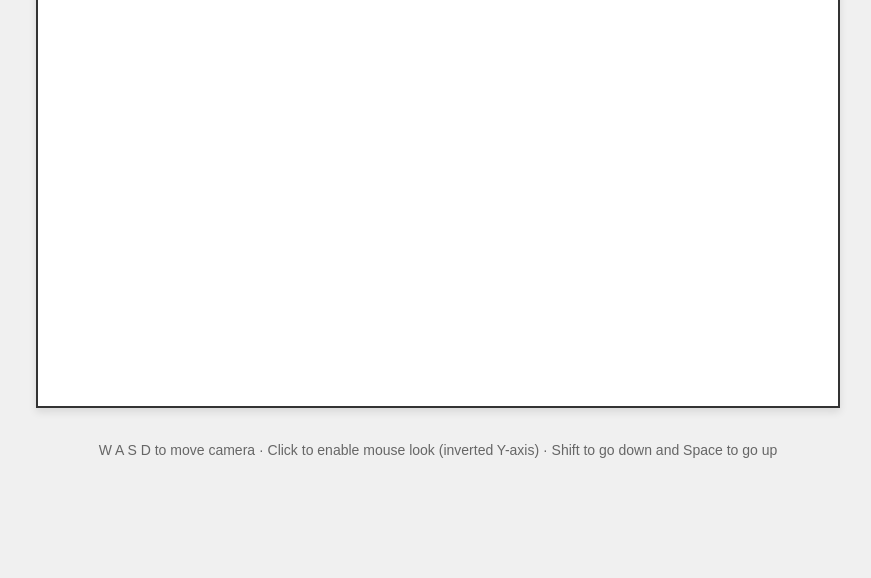
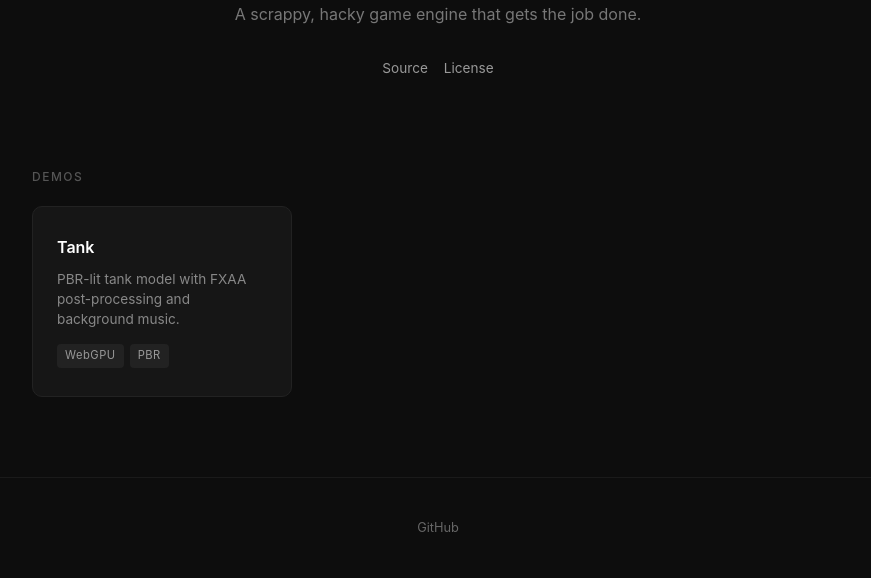
Before and after one commit to mind-matrix/JunkEngine, a website built with webpack: page public/index.html in a window 1280 px wide. Shown: the part 304-882 px from the top of the page, without its empty margins (202-1073 px from the left). Before the commit the page ends 800 px from the top, so only its background shows below. Built offline with nearby package versions, Linux system fonts and the light colour scheme; files whose address does not match are found by name.

Commit message:
feat: added demo pages and actions workflow

```diff
--- a/package.json
+++ b/package.json
@@ -2,7 +2,11 @@
   "name": "@mindmatrix/junk-engine",
   "version": "0.0.1",
   "description": "JunkEngine - A scrappy hacky game engine that gets the job done (mostly).",
-  "main": "dist/bundle.js",
+  "main": "dist/engine/index.js",
+  "types": "dist/engine/index.d.ts",
+  "files": [
+    "dist/engine/**/*"
+  ],
   "scripts": {
     "build": "webpack --mode production",
     "dev": "webpack --mode development",
--- a/public/index.html
+++ b/public/index.html
@@ -3,47 +3,170 @@
 <head>
     <meta charset="UTF-8">
     <meta name="viewport" content="width=device-width, initial-scale=1.0">
-    <title>JunkEngine Studio</title>
+    <title>JunkEngine</title>
     <style>
+        * { margin: 0; padding: 0; box-sizing: border-box; }
+
         body {
-            margin: 0;
-            padding: 20px;
-            font-family: Arial, sans-serif;
-            background-color: #f0f0f0;
+            font-family: -apple-system, BlinkMacSystemFont, 'Segoe UI', Roboto, sans-serif;
+            background: #0d0d0d;
+            color: #e8e8e8;
+            min-height: 100vh;
+            line-height: 1.6;
         }
 
-        .container {
+        header {
             display: flex;
             flex-direction: column;
             align-items: center;
-            gap: 20px;
+            padding: 100px 24px 80px;
         }
 
-        h1 {
-            color: #333;
-            margin-bottom: 10px;
+        header img {
+            width: 72px;
+            height: auto;
+            margin-bottom: 28px;
+            opacity: 0.9;
         }
 
-        #canvas {
-            border: 2px solid #333;
-            background-color: white;
-            box-shadow: 0 4px 8px rgba(0, 0, 0, 0.1);
+        header h1 {
+            font-size: 2rem;
+            font-weight: 600;
+            letter-spacing: 0.5px;
+            color: #fff;
         }
 
-        .info {
+        header p {
+            margin-top: 12px;
+            color: #777;
+            font-size: 1rem;
+            max-width: 420px;
+            text-align: center;
+        }
+
+        .nav-links {
+            margin-top: 24px;
+            display: flex;
+            gap: 16px;
+        }
+
+        .nav-links a {
+            color: #999;
+            text-decoration: none;
+            font-size: 0.85rem;
+            padding: 6px 0;
+            border-bottom: 1px solid transparent;
+            transition: color 0.2s, border-color 0.2s;
+        }
+
+        .nav-links a:hover {
+            color: #fff;
+            border-bottom-color: #fff;
+        }
+
+        main {
+            max-width: 860px;
+            margin: 0 auto;
+            padding: 0 24px 80px;
+        }
+
+        .section-label {
+            font-size: 0.75rem;
+            font-weight: 500;
+            text-transform: uppercase;
+            letter-spacing: 1.5px;
+            color: #555;
+            margin-bottom: 20px;
+        }
+
+        .demo-grid {
+            display: grid;
+            grid-template-columns: repeat(auto-fill, minmax(260px, 1fr));
+            gap: 16px;
+        }
+
+        .demo-card {
+            background: #161616;
+            border: 1px solid #222;
+            border-radius: 10px;
+            padding: 28px 24px;
+            text-decoration: none;
+            color: inherit;
+            transition: background 0.2s, border-color 0.2s, transform 0.15s;
+        }
+
+        .demo-card:hover {
+            background: #1c1c1c;
+            border-color: #333;
+            transform: translateY(-1px);
+        }
+
+        .demo-card h3 {
+            font-size: 1rem;
+            font-weight: 600;
+            color: #fff;
+            margin-bottom: 8px;
+        }
+
+        .demo-card p {
+            font-size: 0.85rem;
+            color: #888;
+            line-height: 1.5;
+            margin-bottom: 14px;
+        }
+
+        .demo-card .tags {
+            display: flex;
+            gap: 6px;
+            flex-wrap: wrap;
+        }
+
+        .demo-card .tag {
+            padding: 3px 8px;
+            background: #222;
+            border-radius: 4px;
+            font-size: 0.7rem;
+            color: #999;
+            letter-spacing: 0.5px;
+        }
+
+        footer {
+            text-align: center;
+            padding: 40px 24px;
+            border-top: 1px solid #1a1a1a;
+            color: #444;
+            font-size: 0.8rem;
+        }
+
+        footer a {
             color: #666;
-            font-size: 14px;
-            text-align: center;
+            text-decoration: none;
+            transition: color 0.2s;
+        }
+
+        footer a:hover {
+            color: #fff;
         }
     </style>
 </head>
 <body>
-<div class="container">
-    <h1>Application</h1>
-    <canvas id="canvas" width="800" height="600"></canvas>
-    <div class="info">
-        <p>W A S D to move camera · Click to enable mouse look (inverted Y-axis) · Shift to go down and Space to go up</p>
-    </div>
-</div>
+    <header>
+        <img src="images/logo.svg" alt="JunkEngine Logo">
+        <h1>JunkEngine</h1>
+        <p>A scrappy, hacky game engine that gets the job done.</p>
+        <nav class="nav-links">
+            <a href="https://github.com/mind-matrix/JunkEngine">Source</a>
+            <a href="https://github.com/mind-matrix/JunkEngine/blob/master/LICENSE.txt">License</a>
+        </nav>
+    </header>
+
+    <main>
+        <div class="section-label">Demos</div>
+        <div class="demo-grid" id="demo-grid"></div>
+    </main>
+
+    <footer>
+        <p><a href="https://github.com/mind-matrix/JunkEngine">GitHub</a></p>
+    </footer>
 </body>
 </html>
--- /dev/null
+++ b/src/demo.ts
@@ -0,0 +1,38 @@
+import "./examples/scenes";
+import { getDemos, getDemo } from "./examples/registry";
+
+window.addEventListener("DOMContentLoaded", () => {
+    const canvas = document.getElementById("canvas") as HTMLCanvasElement | null;
+
+    if (canvas) {
+        const params = new URLSearchParams(window.location.search);
+        const demoId = params.get("demo");
+        const entry = demoId ? getDemo(demoId) : getDemos()[0];
+        if (!entry) {
+            document.body.innerHTML = `<p style="color:#888;padding:40px;font-family:monospace">Demo "${demoId}" not found.</p>`;
+            return;
+        }
+        document.title = `${entry.name} - JunkEngine`;
+        const { start } = entry.create();
+        start(canvas).catch((err) => console.error("Failed to start demo:", err));
+    } else {
+        renderLandingPage();
+    }
+});
+
+function renderLandingPage(): void {
+    const grid = document.getElementById("demo-grid");
+    if (!grid) return;
+
+    for (const demo of getDemos()) {
+        const card = document.createElement("a");
+        card.className = "demo-card";
+        card.href = `demo.html?demo=${demo.id}`;
+        card.innerHTML = `
+            <h3>${demo.name}</h3>
+            <p>${demo.description}</p>
+            <div class="tags">${demo.tags.map((t) => `<span class="tag">${t}</span>`).join("")}</div>
+        `;
+        grid.appendChild(card);
+    }
+}
--- /dev/null
+++ b/src/examples/registry.ts
@@ -0,0 +1,21 @@
+export interface DemoEntry {
+    id: string;
+    name: string;
+    description: string;
+    tags: string[];
+    create: () => { start: (canvas: HTMLCanvasElement) => Promise<void> };
+}
+
+const demos: DemoEntry[] = [];
+
+export function registerDemo(entry: DemoEntry): void {
+    demos.push(entry);
+}
+
+export function getDemos(): DemoEntry[] {
+    return demos;
+}
+
+export function getDemo(id: string): DemoEntry | undefined {
+    return demos.find((d) => d.id === id);
+}
--- a/src/examples/scenes/index.ts
+++ b/src/examples/scenes/index.ts
@@ -1 +1 @@
-export * from "./tank";
+import "./tank";
--- a/src/examples/scenes/tank/index.ts
+++ b/src/examples/scenes/tank/index.ts
@@ -1 +1,12 @@
-export { createTankScene as createTvScene } from "./tank";
+export { createTankScene } from "./tank";
+
+import { registerDemo } from "@/examples/registry";
+import { createTankScene } from "./tank";
+
+registerDemo({
+    id: "tank",
+    name: "Tank",
+    description: "PBR-lit tank model with FXAA post-processing and background music.",
+    tags: ["WebGPU", "PBR"],
+    create: () => createTankScene(),
+});
--- a/src/examples/scenes/tank/tank.ts
+++ b/src/examples/scenes/tank/tank.ts
@@ -4,7 +4,7 @@ import { AntialiasingPostProcessor, AAMethod } from "@/engine/postprocessors";
 import { TurboRenderer } from "@/engine/renderers";
 import { vec3Cross, vec3Normalize, vec3Subtract, transformBoundingSphere } from "@/engine/utilities/render-utils";
 
-let CAMERA_SPEED = 0.05;
+const SCENE_NAME = "Tank";
 const MOUSE_SENSITIVITY = 0.002;
 const GLB_PATH = "models/tank/source/tank.glb";
 const AUDIO_PATHS = [
@@ -12,8 +12,10 @@ const AUDIO_PATHS = [
     "audio/dstechnician-green-sky-125179.mp3"
 ];
 
-export function createTankScene(): { scene: Scene; start: (canvas: HTMLCanvasElement) => Promise<void> } {
-    const scene = new Scene("TVScene");
+let cameraSpeed = 0.05;
+
+export function createTankScene(): { start: (canvas: HTMLCanvasElement) => Promise<void> } {
+    const scene = new Scene(SCENE_NAME);
     scene.shadingMode = ShadingMode.PBR;
 
     async function start(canvas: HTMLCanvasElement): Promise<void> {
@@ -119,7 +121,7 @@ export function createTankScene(): { scene: Scene; start: (canvas: HTMLCanvasEle
         requestAnimationFrame(loop);
     }
 
-    return { scene, start };
+    return { start };
 }
 
 function updateCamera(scene: Scene, keyboard: KeyboardInputController): void {
@@ -134,12 +136,12 @@ function updateCamera(scene: Scene, keyboard: KeyboardInputController): void {
     right[1] = 0;
     vec3Normalize(right, right);
 
-    if (keyboard.isDown("KeyW")) { moveCamera(cam, forward, CAMERA_SPEED); }
-    if (keyboard.isDown("KeyS")) { moveCamera(cam, forward, -CAMERA_SPEED); }
-    if (keyboard.isDown("KeyA")) { moveCamera(cam, right, -CAMERA_SPEED); }
-    if (keyboard.isDown("KeyD")) { moveCamera(cam, right, CAMERA_SPEED); }
-    if (keyboard.isDown("Space")) { moveCameraY(cam, CAMERA_SPEED); }
-    if (keyboard.isDown("ShiftLeft") || keyboard.isDown("ShiftRight")) { moveCameraY(cam, -CAMERA_SPEED); }
+    if (keyboard.isDown("KeyW")) { moveCamera(cam, forward, cameraSpeed); }
+    if (keyboard.isDown("KeyS")) { moveCamera(cam, forward, -cameraSpeed); }
+    if (keyboard.isDown("KeyA")) { moveCamera(cam, right, -cameraSpeed); }
+    if (keyboard.isDown("KeyD")) { moveCamera(cam, right, cameraSpeed); }
+    if (keyboard.isDown("Space")) { moveCameraY(cam, cameraSpeed); }
+    if (keyboard.isDown("ShiftLeft") || keyboard.isDown("ShiftRight")) { moveCameraY(cam, -cameraSpeed); }
 }
 
 function moveCamera(cam: { position: Float32Array; target: Float32Array }, dir: Float32Array, amount: number): void {
@@ -203,7 +205,7 @@ function frameCameraToScene(scene: Scene): void {
     scene.camera.far = dist * 50;
 
     // Scale movement speed to model size
-    CAMERA_SPEED = dist * 0.003;
+    cameraSpeed = dist * 0.003;
 
     // --- Lighting: scaled to model bounds ---
     // Key light — moderate intensity for clean toon bands
--- a/src/index.ts
+++ b/src/index.ts
@@ -1,10 +1 @@
 export * from "./engine";
-
-import { createTvScene } from "@/examples/scenes/tank";
-
-window.addEventListener("DOMContentLoaded", () => {
-    const canvas = document.getElementById("canvas") as HTMLCanvasElement | null;
-    if (canvas === null) throw new Error("Canvas element not found");
-    const { start } = createTvScene();
-    start(canvas).catch((err) => { console.error("Failed to start TV scene:", err); });
-});
--- a/webpack.config.js
+++ b/webpack.config.js
@@ -7,7 +7,7 @@ module.exports = (env, argv) => {
     const isProduction = argv.mode === 'production';
 
     return {
-        entry: './src/index.ts',
+        entry: './src/demo.ts',
         output: {
             filename: 'bundle.js',
             path: path.resolve(__dirname, 'dist'),
@@ -43,6 +43,12 @@ module.exports = (env, argv) => {
             new HtmlWebpackPlugin({
                 template: './public/index.html',
                 filename: 'index.html',
+                inject: 'body',
+            }),
+            new HtmlWebpackPlugin({
+                template: './public/demo.html',
+                filename: 'demo.html',
+                inject: 'body',
             }),
             new CopyWebpackPlugin({
                 patterns: [
@@ -50,12 +56,12 @@ module.exports = (env, argv) => {
                         from: 'public',
                         to: '.',
                         globOptions: {
-                            ignore: ['**/index.html'],
+                            ignore: ['**/index.html', '**/demo.html'],
                         },
                     },
                     {
                         from: 'assets',
-                        to: '.'
+                        to: '.',
                     },
                 ],
             }),
```
Also changed, not shown: public/demo.html (added, +72 -0 lines), .github/workflows/deploy.yml (added), README.md.
